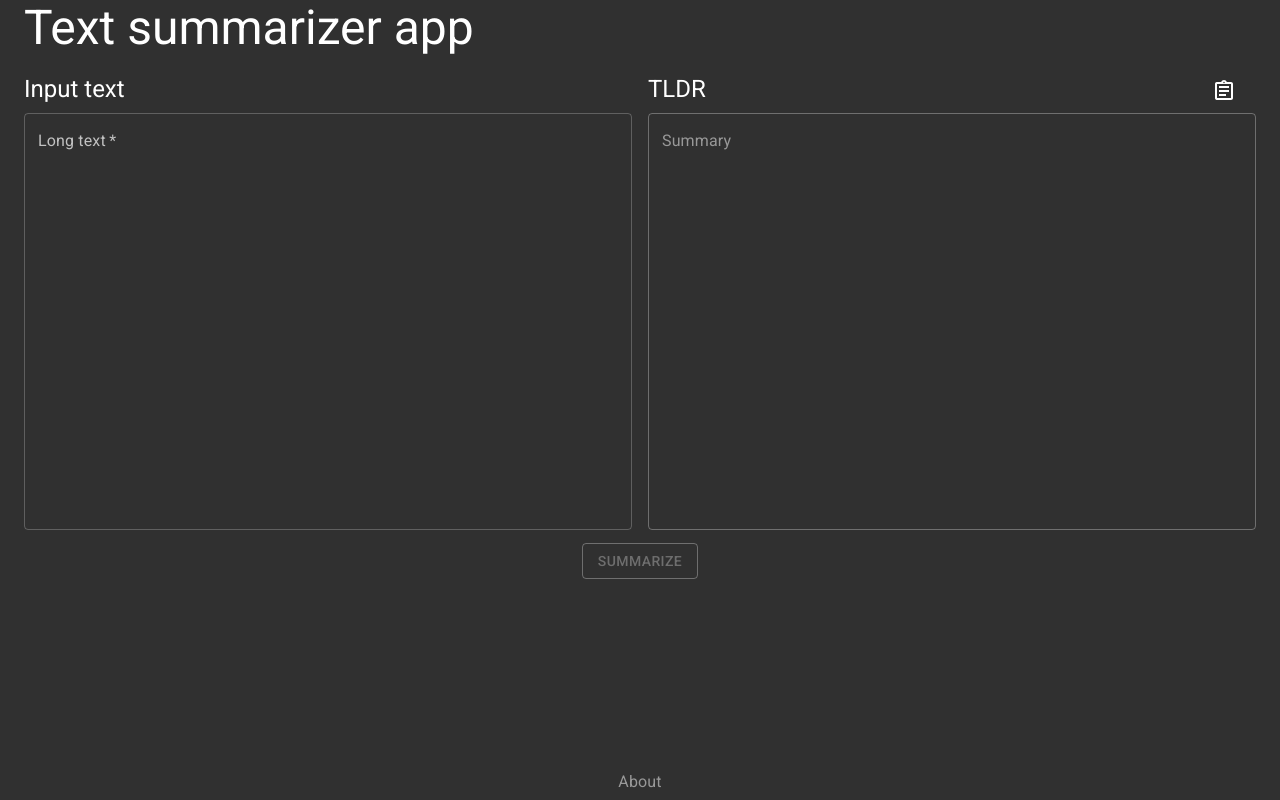
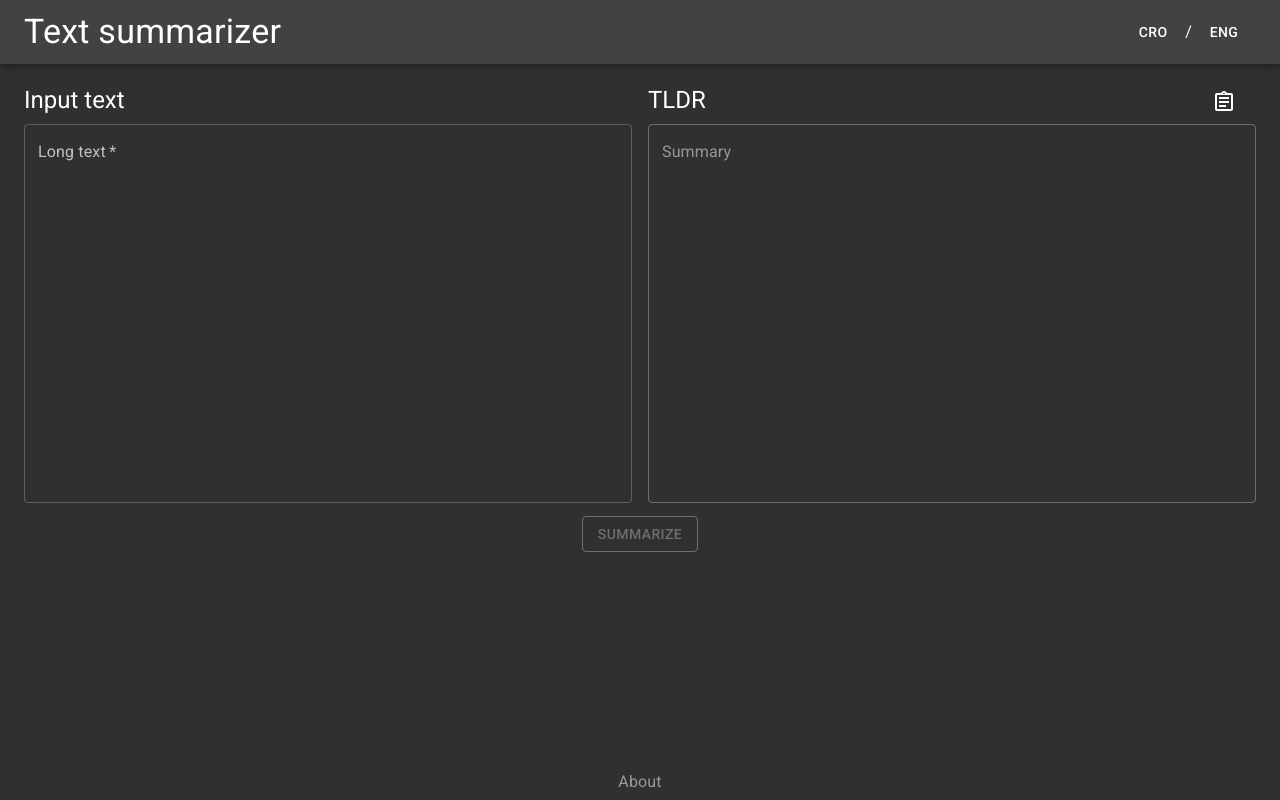
Before and after one commit to renata-kreso/summarizer-frontend, a React (Create React App) app: page / in a window 1280 px wide. Built offline with nearby package versions, Linux system fonts and the light colour scheme.

Commit message:
Add: header

```diff
--- a/src/App.js
+++ b/src/App.js
@@ -19,6 +19,7 @@ import axios from 'axios';
 
 import './App.css';
 import { about } from './About.js';
+import Header from './components/Header.js'
 
 const darkTheme = unstable_createMuiStrictModeTheme({
   palette: {
@@ -26,7 +27,7 @@ const darkTheme = unstable_createMuiStrictModeTheme({
   }
 });
 
-const textBoxRows = 20;
+const textBoxRows = 18;
 
 const Transition = React.forwardRef(function Transition(props, ref) {
   return <Slide direction="up" ref={ref} {...props} />;
@@ -65,10 +66,8 @@ function App() {
   return (
     <ThemeProvider theme={darkTheme}>
       <CssBaseline />
-      <Container>
-        <Typography variant="h3" gutterBottom>
-          Text summarizer app
-        </Typography>
+      <Header />
+      <Container maxWidth={false}>
         <Grid container spacing={2}>
           <Grid item xs={6}>
             <Typography variant="h5" gutterBottom>
@@ -116,7 +115,7 @@ function App() {
           <Button disabled={!inputText} variant="outlined" color="secondary" onClick={submit}>Summarize</Button>
         </Grid>
       </Container>
-      <Container className="footer">
+      <Container className="footer" maxWidth={false}>
         <Typography gutterBottom>
           <Link href="#" onClick={handleClickOpen} color="inherit">
             About
--- /dev/null
+++ b/src/components/Header.js
@@ -0,0 +1,47 @@
+import React from 'react';
+import PropTypes from 'prop-types';
+import { withStyles } from '@material-ui/core/styles';
+import AppBar from '@material-ui/core/AppBar';
+import Toolbar from '@material-ui/core/Toolbar';
+import Typography from '@material-ui/core/Typography';
+import Button from '@material-ui/core/Button';
+
+const useStyles = theme => ({
+  root: {
+    flexGrow: 1,
+  },
+  title: {
+    flexGrow: 1,
+  }
+});
+
+class Header extends React.Component {
+  render() {
+    const { classes } = this.props;
+
+    // TODO: change language functionality
+    return (
+      <div>
+        <AppBar position="static" color="inherit" className={classes.root}>
+          <Toolbar>
+            <Typography variant="h4" className={classes.title}>
+              Text summarizer
+            </Typography>
+            <Button color="inherit">CRO</Button>
+            <Typography>
+              /
+            </Typography>
+            <Button color="inherit">ENG</Button>
+          </Toolbar>
+        </AppBar>
+        <br />
+      </div>
+    );
+  }
+}
+
+Header.propTypes = {
+  classes: PropTypes.object.isRequired
+};
+
+export default withStyles(useStyles)(Header);
```
